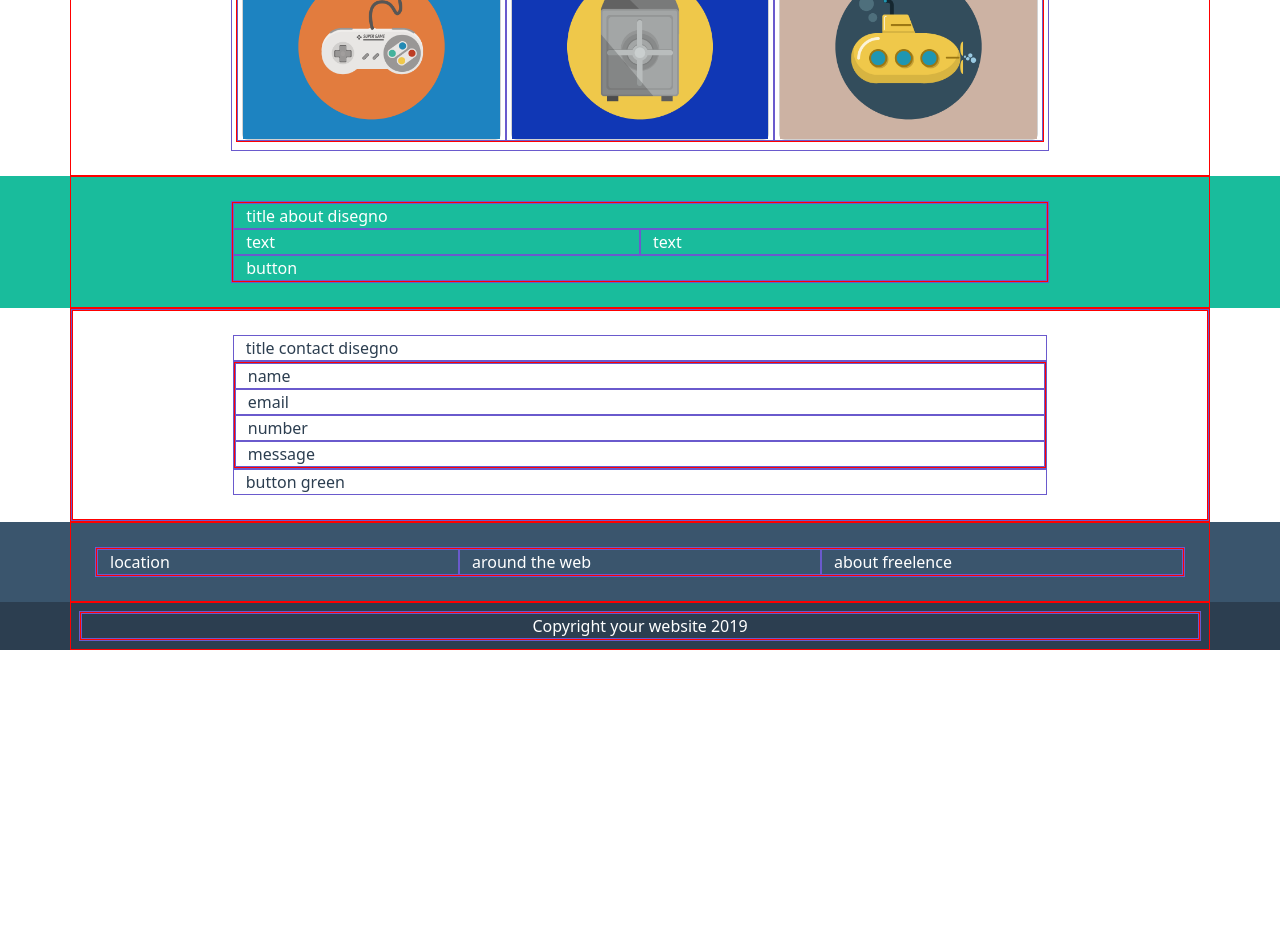
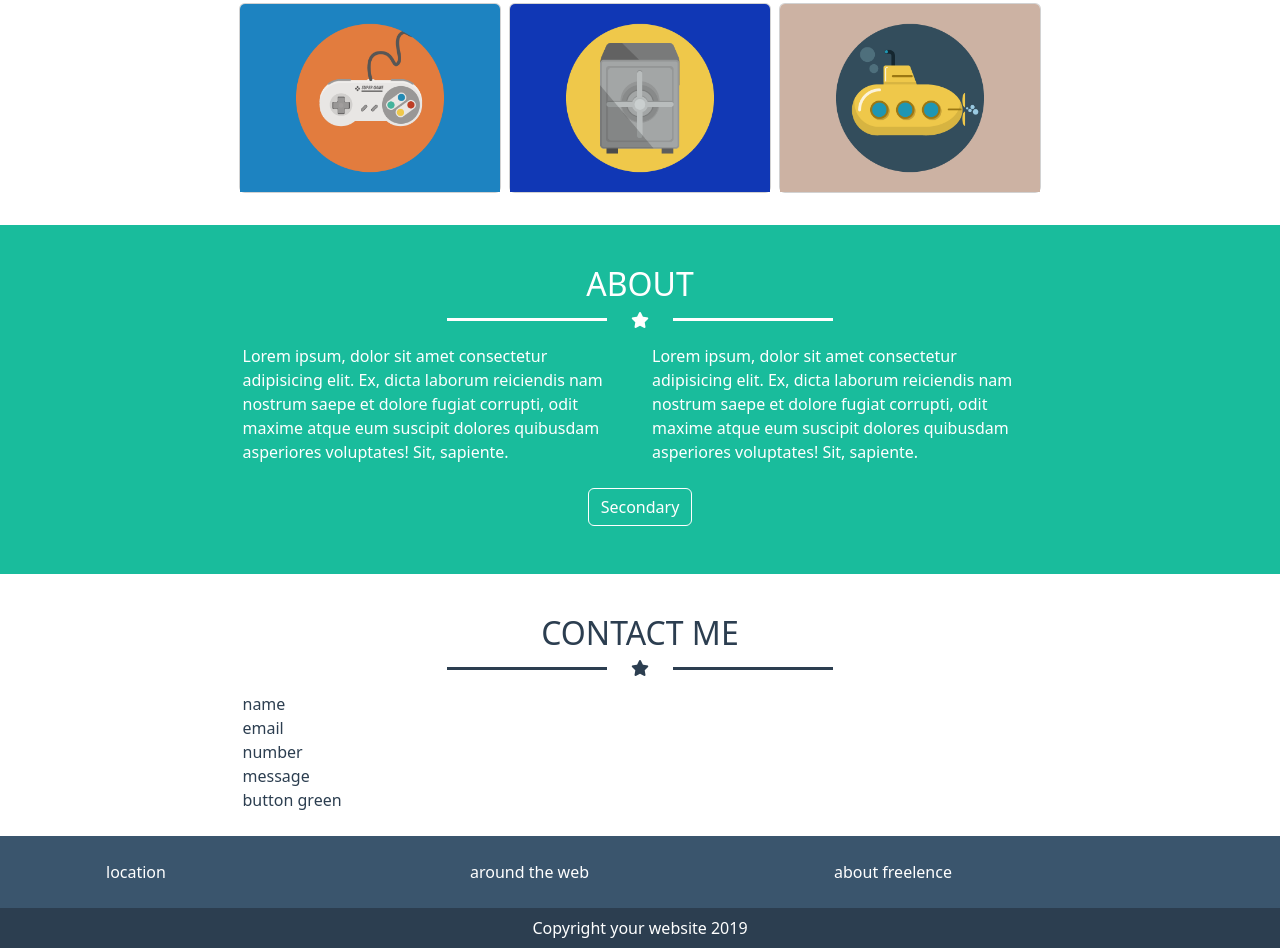
Before and after one commit to ABiviano13/html-css-bootstrap-freelance, a plain HTML site: page index.html in a window 1280 px wide. Shown: the part 749-1697 px from the top of the page. Before the commit the page ends 1399 px from the top, so only its background shows below. Drawn offline with nearby package versions, Linux system fonts and the light colour scheme.

Commit message:
FEAT about section + STYLE

```diff
--- a/css/style.css
+++ b/css/style.css
@@ -59,6 +59,10 @@ background-color: var(--darkblue--);
     padding-left: 10px;
 }
 
+.col-button button{
+    border-color: currentColor;
+}
+
 /* .item-hero:before,
 .item-hero::after{
     content: '';
@@ -72,7 +76,9 @@ background-color: var(--darkblue--);
 
 /* mediaquery MOBILE FIRST */
 @media (min-width: 576px) {
-
+    .text-about-p{
+        padding-top: 10px;
+    }
 }
 
 @media (min-width: 768px) {
@@ -80,7 +86,9 @@ background-color: var(--darkblue--);
 }
 
 @media (min-width: 992px) {
-
+    .text-about-p{
+        padding-top: 0;
+    }
 }
 
 @media (min-width: 1200px) {
@@ -94,10 +102,10 @@ background-color: var(--darkblue--);
 
 
 /* debug */
-.row{
+/* .row{
     border: 1px solid red;
 }
 
 .row > *{
     border: 1px solid slateblue;
-}
+} */
--- a/index.html
+++ b/index.html
@@ -30,12 +30,12 @@
                         <figure>
                             <img class="img-avatar" src="./bootstrap_freelancer/img/avatar.svg" alt="avatar">
                         </figure>
-                        <div class="text-center">
+                        <div class="text-center m-3">
                             <h1 class="text-uppercase">
                                 Start Bootstrap
                             </h1>
                             <div class="star d-flex align-items-center justify-content-center gap-4">
-                                 <i class="fa-solid fa-star"></i>
+                                <i class="fa-solid fa-star"></i>
                             </div>
                             <ul class="list-hero text-small text-uppercase d-flex justify-content-center gap-1">
                                 <li>
@@ -60,12 +60,12 @@
                     <div class="col-9 p-2">
                         <div class="row g-2">
                             <div class="col-12">
-                                <div class="text-center">
+                                <div class="text-center m-3">
                                     <h2 class="text-uppercase">
                                         Portfolio
                                     </h2>
                                     <div class="star d-flex align-items-center justify-content-center gap-4">
-                                         <i class="fa-solid fa-star"></i>
+                                        <i class="fa-solid fa-star"></i>
                                     </div>
                                 </div>
                             </div>
@@ -111,19 +111,23 @@
                     <div class="col-9">
                         <div class="row">
                             <div class="col-12">
-                                title about
-                                disegno
+                                <div class="text-center m-3">
+                                    <h2 class="text-uppercase">
+                                        about
+                                    </h2>
+                                    <div class="star d-flex align-items-center justify-content-center gap-4">
+                                        <i class="fa-solid fa-star"></i>
+                                    </div>
+                                </div>
                             </div>
                             <div class="col-lg-6">
-                                <!-- desktop col-6 -->
-                                text
+                                Lorem ipsum, dolor sit amet consectetur adipisicing elit. Ex, dicta laborum reiciendis nam nostrum saepe et dolore fugiat corrupti, odit maxime atque eum suscipit dolores quibusdam asperiores voluptates! Sit, sapiente.
                             </div>
-                            <div class="col-lg-6">
-                                <!-- desktop col-6 -->
-                                text
+                            <div class="col-lg-6 text-about-p">
+                                Lorem ipsum, dolor sit amet consectetur adipisicing elit. Ex, dicta laborum reiciendis nam nostrum saepe et dolore fugiat corrupti, odit maxime atque eum suscipit dolores quibusdam asperiores voluptates! Sit, sapiente.
                             </div>
-                            <div class="col">
-                                button
+                            <div class="col col-button m-4 text-center">
+                                <button type="button" class="btn btn-outline-secondary text-white">Secondary</button>
                             </div>
                         </div>
                     </div>
@@ -135,11 +139,16 @@
             <div class="container">
                 <div class="row">
                     <div class="col">
-                        <!-- desktop col-8  -->
                         <div class="row justify-content-center p-4">
                             <div class="col-9">
-                                title contact
-                                disegno
+                                <div class="text-center m-3">
+                                    <h2 class="text-uppercase">
+                                        Contact me
+                                    </h2>
+                                    <div class="star d-flex align-items-center justify-content-center gap-4">
+                                        <i class="fa-solid fa-star"></i>
+                                    </div>
+                                </div>
                             </div>
                             <div class="col-9">
                                 <div class="row">
```
